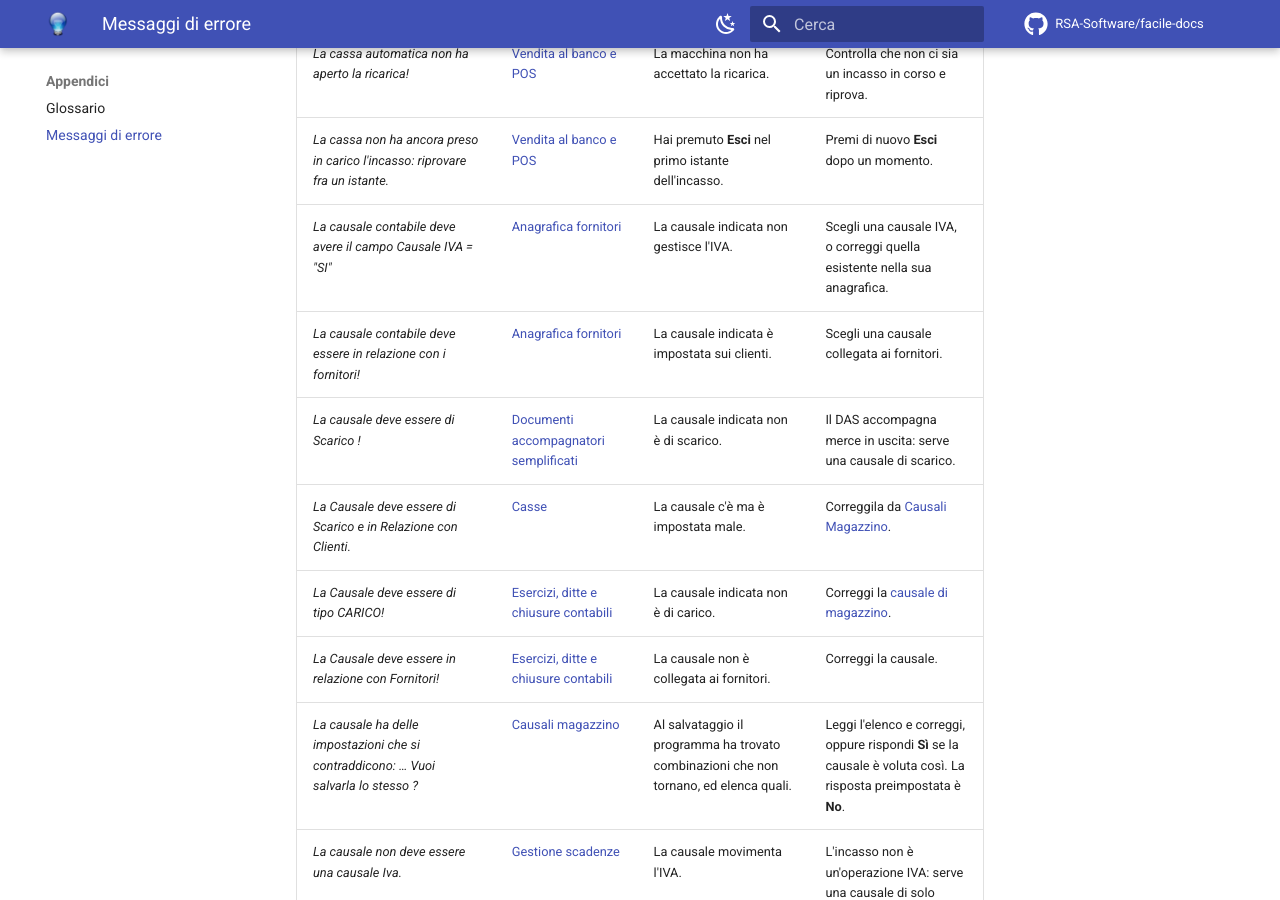
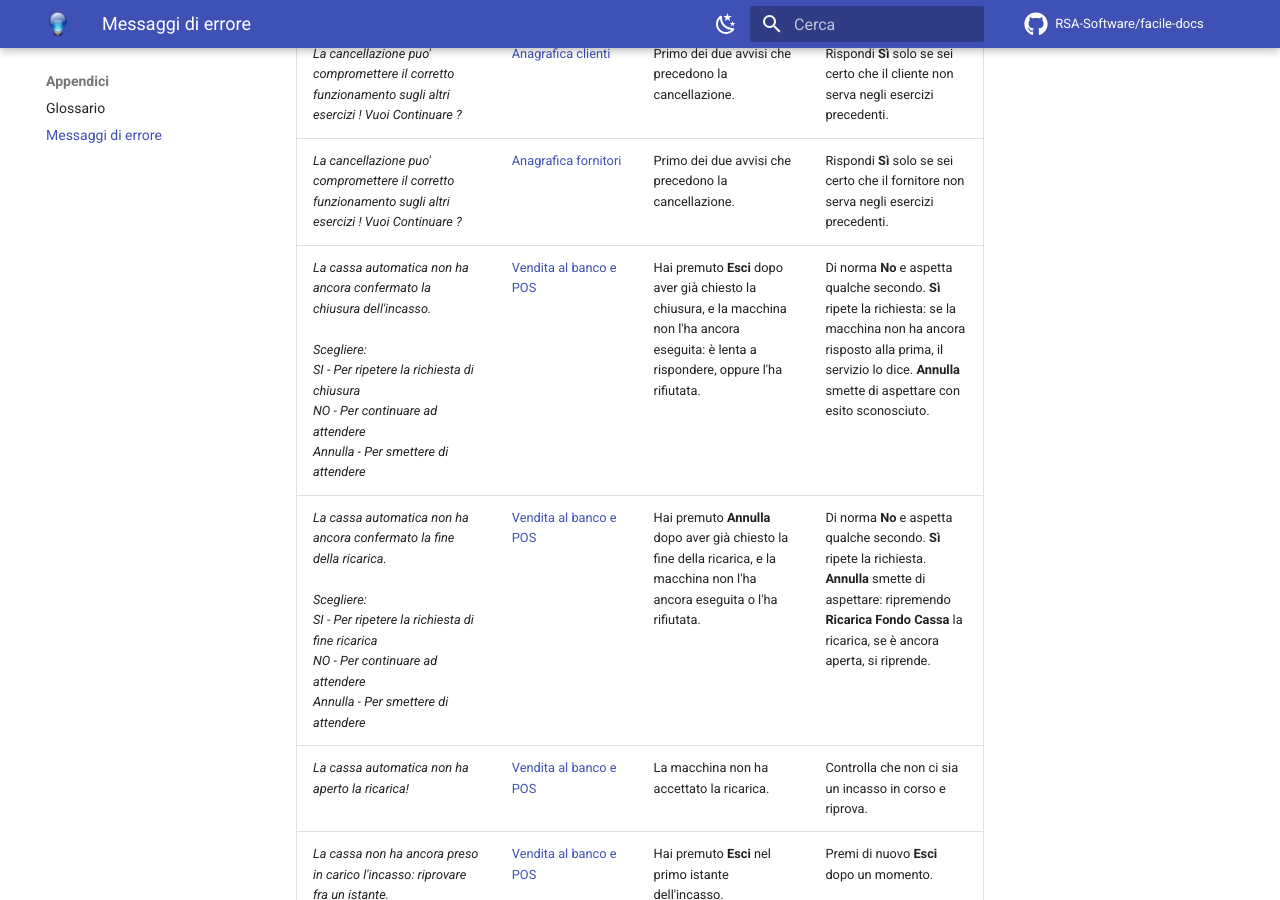
Before and after one commit to RSA-Software/facile-docs, an MkDocs documentation site: the page built from docs/appendici/messaggi-errore.md, in a window 1280 px wide and 900 px high, scrolled down 64712 px. Built offline with MkDocs 1.6.1 and Material for MkDocs 9.7.7, drawn with Linux system fonts in a browser that asks for light colours; comment, search, counter and statistics services are not loaded; some of the changed text lies outside the part shown.

Commit message:
PagAmico: Annulla durante la chiusura dell'incasso e della ricarica
Co-Authored-By: Claude Opus 5.5 (1M context) <noreply@anthropic.com>
Claude-Session: https://claude.ai/code/session_0154PrR49V3g37CHb3bwNvD6

```diff
--- a/docs/appendici/messaggi-errore.md
+++ b/docs/appendici/messaggi-errore.md
@@ -113,6 +113,7 @@ Aggiornato al 2026-10-10 — **1041 messaggi**.
 | *Centro Cost/Ricavo obbligatorio!* | [Movimenti di magazzino](../moduli/magazzino/movimenti-magazzino.md) | La causale pretende il centro di costo e il campo è vuoto. | Indica il centro. |
 | *Chiusura Conti eseguita !<br>E' Necessario Annullare la Chiusura per Continuare.* | [Esercizi, ditte e chiusure contabili](../moduli/utility/esercizi-e-chiusure.md) | I conti dell'anno sono già chiusi. | Usa **Annullamento Chiusura Conti** e ripeti. |
 | *Chiusura di un incasso rimasto aperto sulla cassa automatica.<br><br>Scegliere:<br>SI - Per restituire al cliente il denaro inserito<br>NO - Per trattenerlo nella cassa<br>Annulla - Per non fare nulla* | [Vendita al banco e POS](../moduli/vendite/vendita-al-banco.md) | Hai premuto **Chiudi Incasso Sospeso**. | Scegli che cosa fare del denaro inserito. |
+| *Chiusura gia' richiesta con …: si aspetta la risposta della cassa.* | [Vendita al banco e POS](../moduli/vendite/vendita-al-banco.md) | Hai ripetuto la richiesta di chiusura mentre la macchina non ha ancora risposto alla prima. | Aspetta: se la macchina non risponde, guarda il suo display. |
 | *Chiusura inventario completata con successo!<br>Vuoi eliminare le letture ?* | [Chiusura dell'inventario](../moduli/inventario/chiusura-inventario.md) | La chiusura è andata a buon fine. | **Sì** cancella le letture, **No** le lascia in archivio. |
 | *Chiusura Inventario terminata con N errori!<br>File log : …* | [Chiusura dell'inventario](../moduli/inventario/chiusura-inventario.md) | Qualche riga non è stata elaborata. | Facile apre da solo il file di log: leggilo e sistema le righe segnalate. |
 | *Ci sono ancora segnalazioni di errore!* / *Vuoi continuare ?* | [Comunicazioni IVA](../moduli/contabilita/comunicazioni-iva.md) | Restano errori non corretti. | **No** e correggi prima i dati. |
@@ -353,6 +354,7 @@ Aggiornato al 2026-10-10 — **1041 messaggi**.
 | *File utilizzato da un' altra applicazione o formato file non compatibile!* | [Importazione listino](../moduli/listini-vendita/importazione-listino.md) | Il foglio è aperto in Excel, oppure non è nel formato previsto. | Chiudi il file e riprova; se il problema resta, riscarica il listino. |
 | *File utilizzato da un' altra applicazione o formato file non compatibile!* | [Ricezione dati](../moduli/trasferimenti/ricezione-dati.md) | Il file è aperto in Excel. | Chiudilo e riprova. |
 | *File XML di risposta non valido!* / *File JSON di risposta non valido!* | [Cassa automatica CashDro](../moduli/casse-bilance/casse-automatiche/cashdro.md) | La risposta della macchina non è leggibile. | Contatta l'assistenza con il file di risposta. |
+| *Fine ricarica gia' richiesta: si aspetta la risposta della cassa.* | [Vendita al banco e POS](../moduli/vendite/vendita-al-banco.md) | Hai ripetuto la richiesta di fine ricarica mentre la macchina non ha ancora risposto alla prima. | Aspetta: se la macchina non risponde, guarda il suo display. |
 | *Formato Etichetta non Definito!* / *Formato etichetta non valido !* | [Etichette codici a barre](../moduli/utility/etichette-barcode.md) | Il modello di etichetta manca o non è utilizzabile. | Scegli un altro formato, o chiedi all'assistenza di configurarlo. |
 | *Formato file non compatibile!* | [Anomalie carichi e promozioni sellin](../moduli/magazzino/anomalie-e-promozioni-sellin.md) | Il file scelto non è un foglio Excel. | Scegli un `.xls`. |
 | *Formato file non compatibile!* | [Banchi conservatori e attrezzature in comodato](../moduli/anagrafiche/banchi-conservatori.md), [Gestione listini fornitori](../moduli/listini-fornitori/gestione-listini-fornitori.md) | Il file scelto non è nel formato atteso. | Verifica di aver scelto il foglio giusto. |
@@ -645,6 +647,8 @@ Aggiornato al 2026-10-10 — **1041 messaggi**.
 | *I Totali per la Fattura N. … e per il movimento Contabile N. … non coincidono.<br>Totale Fattura …   Totale Doc. …* | [Contabilizzazione dei documenti](../moduli/vendite/contabilizzazione-documenti.md) | Il totale del documento e quello della registrazione sono diversi. | Quasi sempre il documento è stato corretto dopo la contabilizzazione: allinea la registrazione dalla [gestione prima nota](../moduli/contabilita/gestione-prima-nota.md). |
 | *La cancellazione puo' compromettere il corretto funzionamento sugli altri esercizi ! Vuoi Continuare ?* | [Anagrafica clienti](../moduli/anagrafiche/anagrafica-clienti.md) | Primo dei due avvisi che precedono la cancellazione. | Rispondi **Sì** solo se sei certo che il cliente non serva negli esercizi precedenti. |
 | *La cancellazione puo' compromettere il corretto funzionamento sugli altri esercizi ! Vuoi Continuare ?* | [Anagrafica fornitori](../moduli/anagrafiche/anagrafica-fornitori.md) | Primo dei due avvisi che precedono la cancellazione. | Rispondi **Sì** solo se sei certo che il fornitore non serva negli esercizi precedenti. |
+| *La cassa automatica non ha ancora confermato la chiusura dell'incasso.<br><br>Scegliere:<br>SI - Per ripetere la richiesta di chiusura<br>NO - Per continuare ad attendere<br>Annulla - Per smettere di attendere* | [Vendita al banco e POS](../moduli/vendite/vendita-al-banco.md) | Hai premuto **Esci** dopo aver già chiesto la chiusura, e la macchina non l'ha ancora eseguita: è lenta a rispondere, oppure l'ha rifiutata. | Di norma **No** e aspetta qualche secondo. **Sì** ripete la richiesta: se la macchina non ha ancora risposto alla prima, il servizio lo dice. **Annulla** smette di aspettare con esito sconosciuto. |
+| *La cassa automatica non ha ancora confermato la fine della ricarica.<br><br>Scegliere:<br>SI - Per ripetere la richiesta di fine ricarica<br>NO - Per continuare ad attendere<br>Annulla - Per smettere di attendere* | [Vendita al banco e POS](../moduli/vendite/vendita-al-banco.md) | Hai premuto **Annulla** dopo aver già chiesto la fine della ricarica, e la macchina non l'ha ancora eseguita o l'ha rifiutata. | Di norma **No** e aspetta qualche secondo. **Sì** ripete la richiesta. **Annulla** smette di aspettare: ripremendo **Ricarica Fondo Cassa** la ricarica, se è ancora aperta, si riprende. |
 | *La cassa automatica non ha aperto la ricarica!* | [Vendita al banco e POS](../moduli/vendite/vendita-al-banco.md) | La macchina non ha accettato la ricarica. | Controlla che non ci sia un incasso in corso e riprova. |
 | *La cassa non ha ancora preso in carico l'incasso: riprovare fra un istante.* | [Vendita al banco e POS](../moduli/vendite/vendita-al-banco.md) | Hai premuto **Esci** nel primo istante dell'incasso. | Premi di nuovo **Esci** dopo un momento. |
 | *La causale contabile deve avere il campo Causale IVA = "SI"* | [Anagrafica fornitori](../moduli/anagrafiche/anagrafica-fornitori.md) | La causale indicata non gestisce l'IVA. | Scegli una causale IVA, o correggi quella esistente nella sua anagrafica. |
```
Also changed, not shown: other parts of docs/appendici/messaggi-errore.md (+1 -1 lines), docs/moduli/casse-bilance/casse-automatiche/pagamico.md (+4 -0 lines), docs/moduli/vendite/vendita-al-banco.md (+10 -0 lines).
